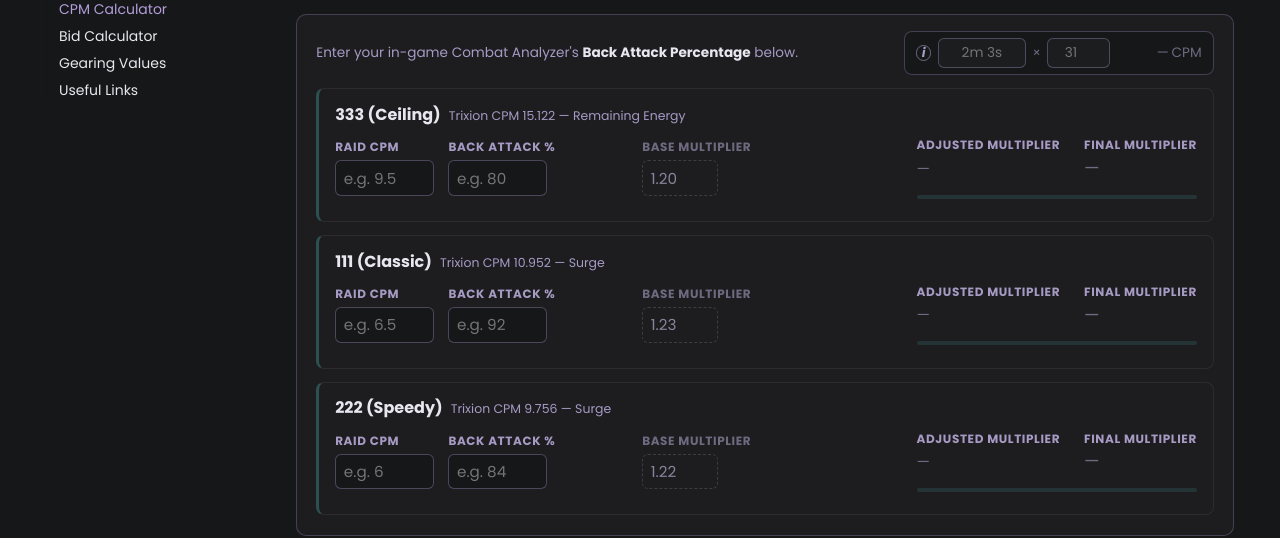
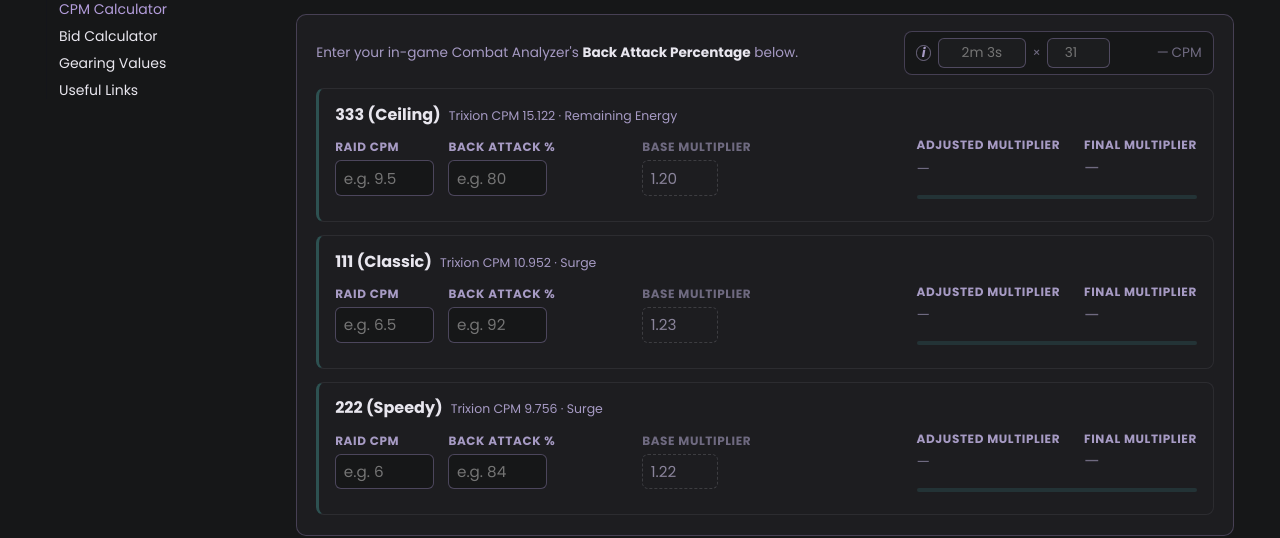
Before and after one commit to interlockme/deathblade, an MkDocs documentation site: the page built from docs/resources.md, in a window 1280 px wide and 900 px high, scrolled down 1915 px. Shown: the part 153-691 px from the top of the window. Built offline with MkDocs 1.6.1 and Material for MkDocs 9.7.7, drawn with Linux system fonts in a browser that asks for light colours; plug-ins that fetch from the network failed and are left out.

Commit message:
separator consistency

```diff
--- a/docs/resources.md
+++ b/docs/resources.md
@@ -506,7 +506,7 @@
 <div class="cpm-calc-row" data-build="333-re">
 <div class="cpm-calc-row-header">
 <span class="cpm-calc-row-title">333 (Ceiling)</span>
-<span class="cpm-calc-row-meta">Trixion CPM 15.122 — Remaining Energy</span>
+<span class="cpm-calc-row-meta">Trixion CPM 15.122 · Remaining Energy</span>
 </div>
 <div class="cpm-calc-body">
 <div class="cpm-calc-inputs">
@@ -547,7 +547,7 @@
 <div class="cpm-calc-row" data-build="111-surge">
 <div class="cpm-calc-row-header">
 <span class="cpm-calc-row-title">111 (Classic)</span>
-<span class="cpm-calc-row-meta">Trixion CPM 10.952 — Surge</span>
+<span class="cpm-calc-row-meta">Trixion CPM 10.952 · Surge</span>
 </div>
 <div class="cpm-calc-body">
 <div class="cpm-calc-inputs">
@@ -588,7 +588,7 @@
 <div class="cpm-calc-row" data-build="222-surge">
 <div class="cpm-calc-row-header">
 <span class="cpm-calc-row-title">222 (Speedy)</span>
-<span class="cpm-calc-row-meta">Trixion CPM 9.756 — Surge</span>
+<span class="cpm-calc-row-meta">Trixion CPM 9.756 · Surge</span>
 </div>
 <div class="cpm-calc-body">
 <div class="cpm-calc-inputs">
```
